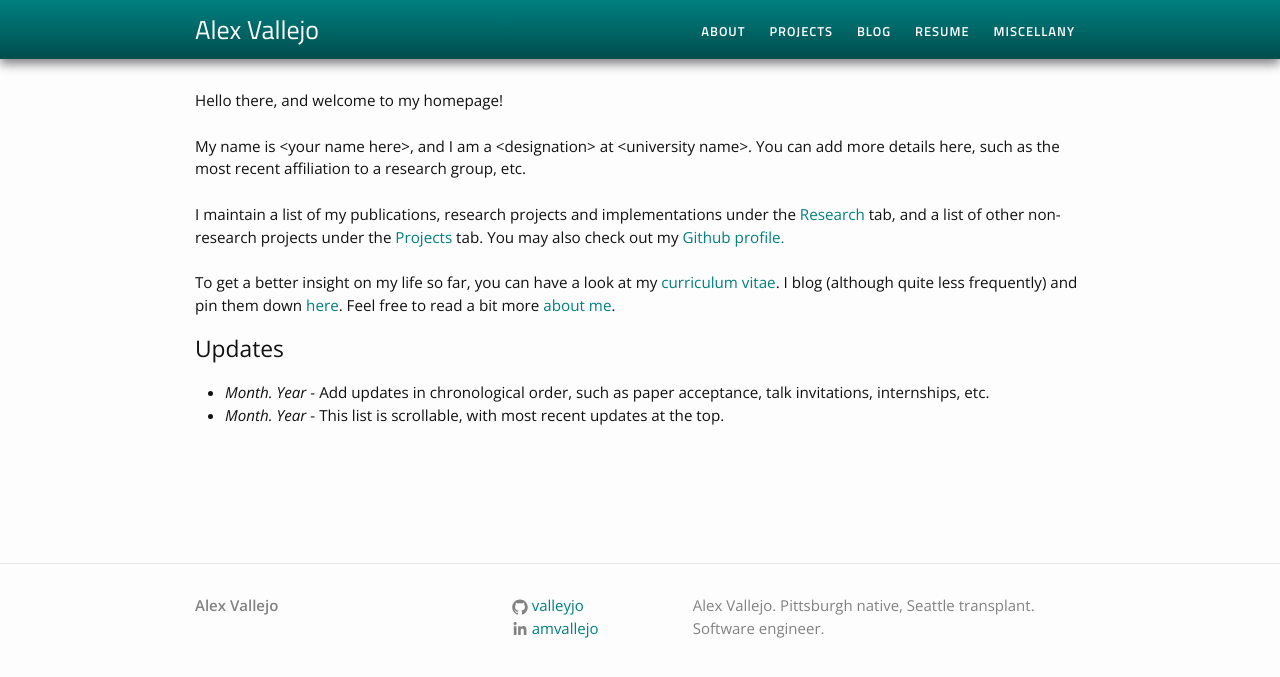
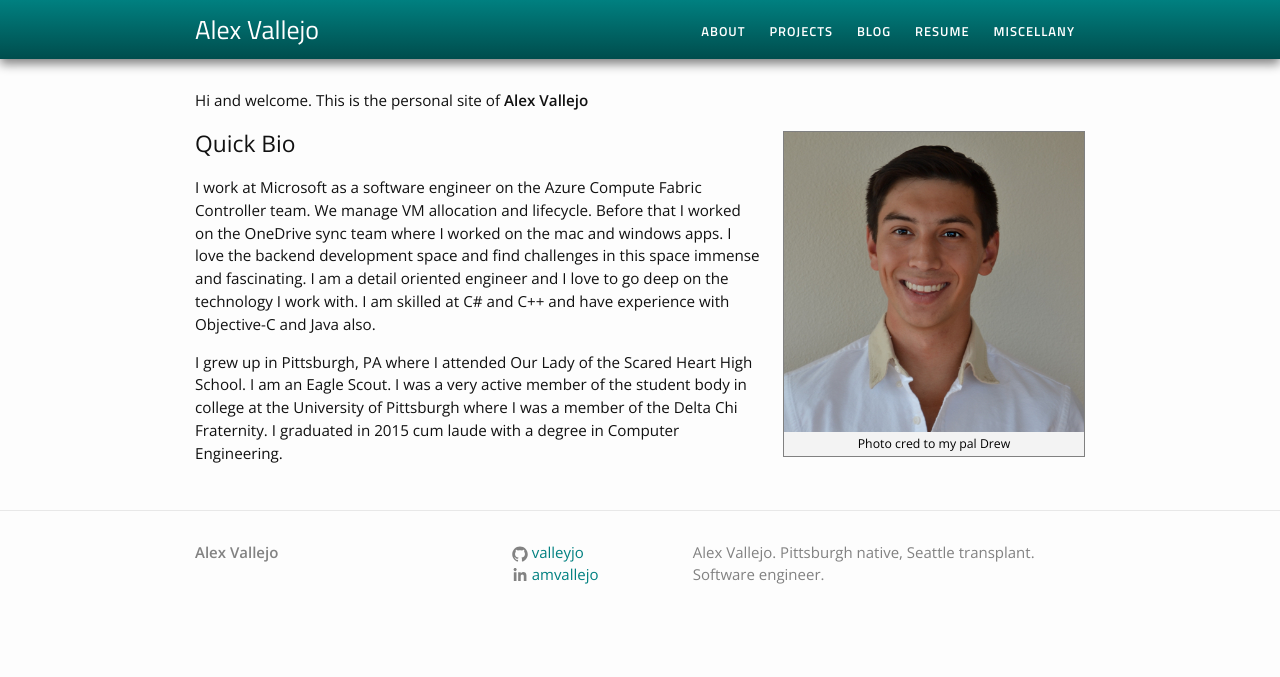
Before and after one commit to valleyjo/valleyjo.github.io, a Jekyll site: the page built from index.html, in a window 1280 px wide. Shown: the top 677 px of the page. Built offline with Jekyll 4.4.1, drawn with Linux system fonts in a browser that asks for light colours.

Commit message:
Update about / index page

```diff
--- a/index.html
+++ b/index.html
@@ -1,22 +1,27 @@
 ---
+title: About
 layout: default
 ---
 
 <div class="home">
 
-<p>Hello there, and welcome to my homepage!<br><br>My name is &lt;your name here&gt;, and I am a &lt;designation&gt; at &lt;university name&gt;. You can add more details here, such as the most recent affiliation to a research group, etc.<br><br>
+<p>Hi and welcome. This is the personal site of <b>Alex Vallejo</b></p>
 
-I maintain a list of my publications, research projects and implementations under the <a href="/research/">Research</a> tab, and a list of other non-research projects under the <a href="/projects">Projects</a> tab. You may also check out my <a href="">Github profile.</a><br><br>
+{% include image.html url="/images/profile.jpg" caption="Photo cred to my pal Drew" width=300 align="right" %}
 
-To get a better insight on my life so far, you can have a look at my <a href="/cv">curriculum vitae</a>. I blog (although quite less frequently) and pin them down <a href="/blog">here</a>. Feel free to read a bit more <a href="/about">about me</a>.</p>
+<h2>Quick Bio</h2>
+<p>I work at Microsoft as a software engineer on the Azure Compute Fabric Controller team. We manage VM allocation and lifecycle. Before that I worked on the OneDrive sync team where I worked on the mac and windows apps. I love the backend development space and find challenges in this space immense and fascinating. I am a detail oriented engineer and I love to go deep on the technology I work with. I am skilled at C# and C++ and have experience with  Objective-C and Java also.</p>
+
+<p>I grew up in Pittsburgh, PA where I attended Our Lady of the Scared Heart High School. I am an Eagle Scout. I was a very active member of the student body in college at the University of Pittsburgh where I was a member of the Delta Chi Fraternity. I graduated in 2015 cum laude with a degree in Computer Engineering.</p>
 
 </div>
 
+<!--
 <h2>Updates</h2>
 <div class="updates" style="height: 10em; overflow-y: scroll;">
-<ul>
-<li><i>Month. Year</i> - Add updates in chronological order, such as paper acceptance, talk invitations, internships, etc.</li>
-<li><i>Month. Year</i> - This list is scrollable, with most recent updates at the top.
-</ul>
-
+  <ul>
+    <li><i>Month. Year</i> - Add updates in chronological order, such as paper acceptance, talk invitations, internships, etc.</li>
+    <li><i>Month. Year</i> - This list is scrollable, with most recent updates at the top.
+  </ul>
 </div>
+-->
```
